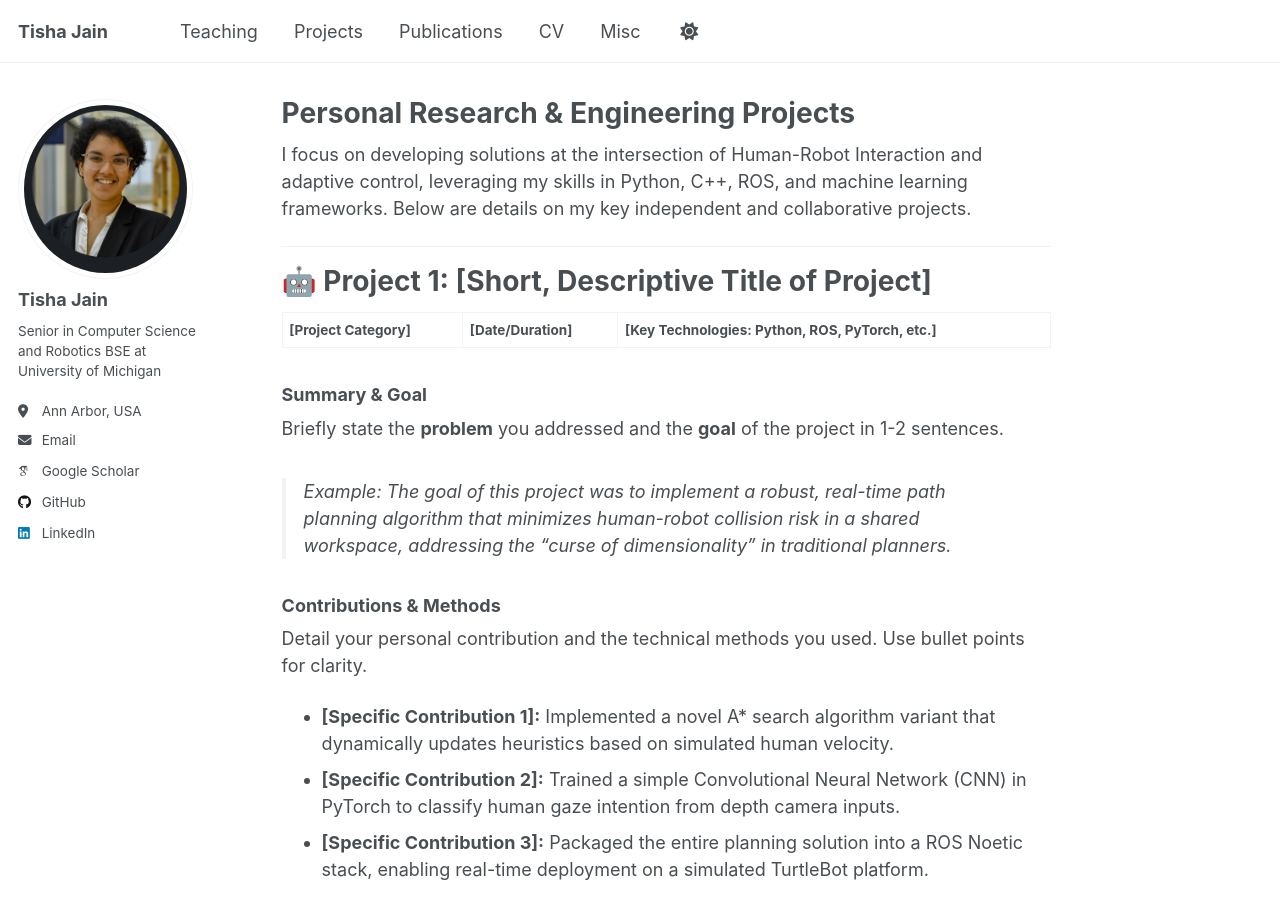
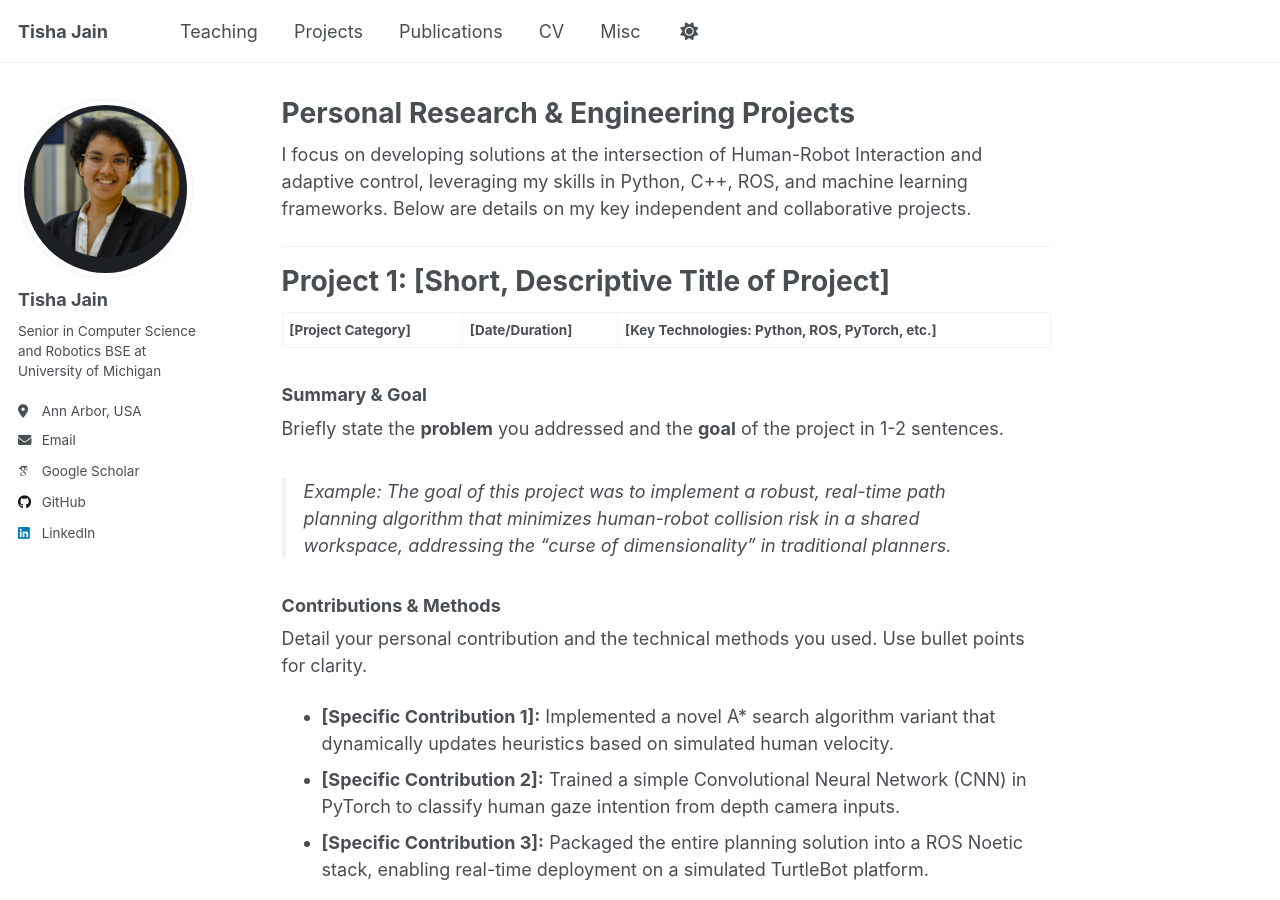
Before and after one commit to TishaJain6060/TishaJain6060.github.io, a Jekyll site: the page built from _pages/projects.md, in a window 1280 px wide and 900 px high. Built offline with Jekyll 4.4.1, drawn with Linux system fonts in a browser that asks for light colours; some web fonts are replaced; a script that is not in the unit is left out.

```diff
--- a/_pages/projects.md
+++ b/_pages/projects.md
@@ -8,7 +8,7 @@ I focus on developing solutions at the intersection of Human-Robot Interaction a
 
 ---
 
-# 🤖 Project 1: [Short, Descriptive Title of Project]
+# Project 1: [Short, Descriptive Title of Project]
 
 **[Project Category]** | **[Date/Duration]** | **[Key Technologies: Python, ROS, PyTorch, etc.]**
 
```
